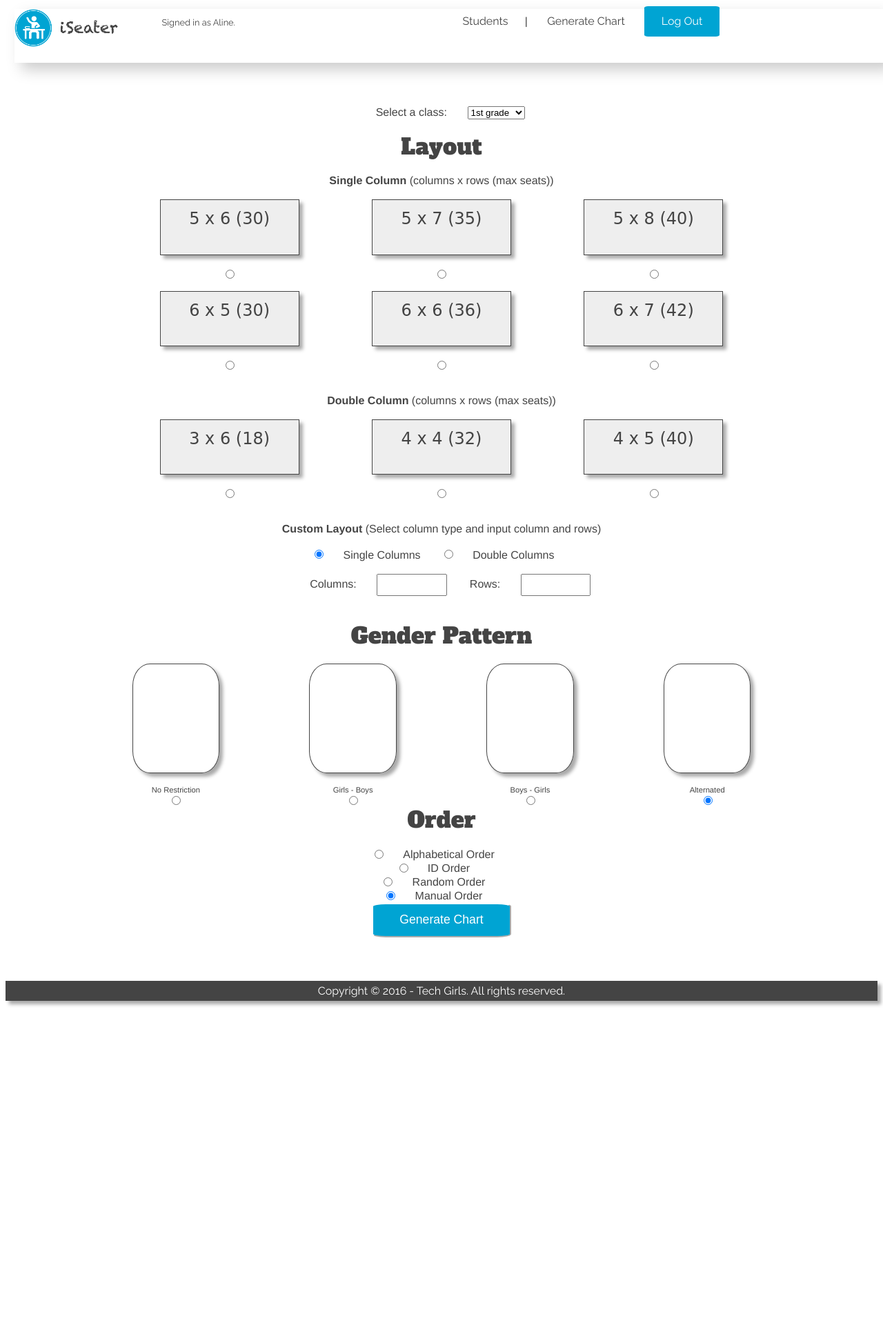
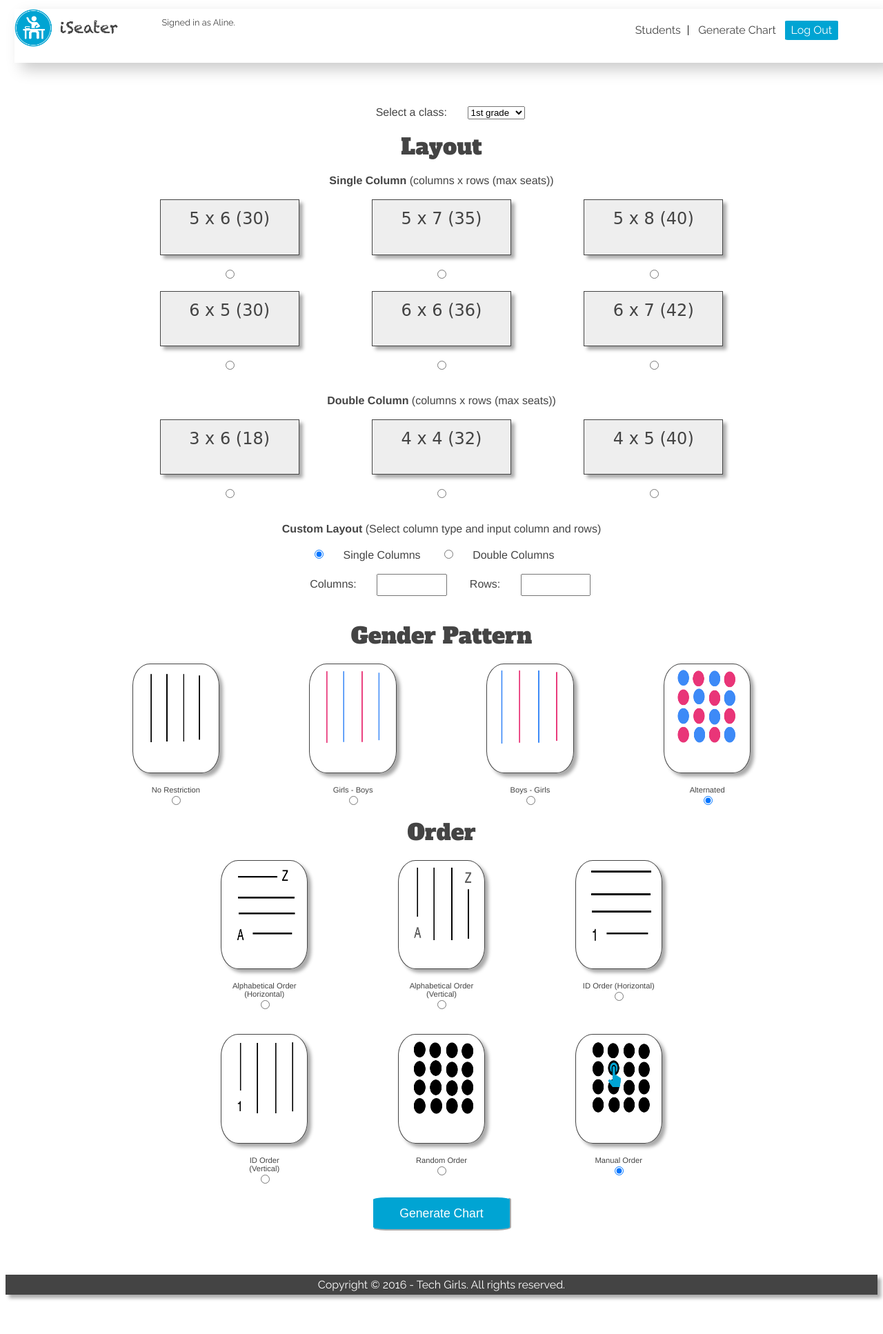
Before and after one commit to alinealencar/iSeater, a PHP site: page /generatechart.php in a window 1280 px wide. Shown: the whole page at 69% size. Before the commit the page ends 1459 px from the top, so only its background shows below. Run offline with PHP 8.4, Linux system fonts and the light colour scheme; some web fonts are replaced.

Commit message:
finished form

```diff
--- a/css/formstyle.css
+++ b/css/formstyle.css
@@ -50,7 +50,11 @@
     padding: 0 5%;
 }
 .genderBox img {
-    margin: 0 auto;
+    margin: 3.5% auto;
+}
+.genderBox img, .orderbox img {
+    width: 77%;
+    height: 74%;
 }
 .gender {
     height: 20%;
@@ -63,3 +67,27 @@
     font-size: 70%;
     color: #444;
 }
+.order {
+    height: 20%;
+    border-radius: 20%;
+    border: 1px solid #444;
+    box-shadow: 5px 5px 5px #aaa;
+}
+.ordergroup{
+    width: 100%;
+    margin: 0 auto;
+    text-align: center;
+}
+.orderbox img{
+    margin: 4%;
+    margin-right: 5%;
+    margin-left: 10%;
+    text-align: left;
+    vertical-align: center;
+}
+.orderbox {
+    display: inline-block;
+    vertical-align:top;
+    width: 10%;
+    padding: 0 5%;
+}
--- a/css/menustyle.css
+++ b/css/menustyle.css
@@ -27,7 +27,10 @@ nav img {
     list-style: none;
     text-align: center;
     margin: 0;
+    margin-top: 1%;
     line-height: 240%;
+    width: 35%;
+    float: right;
 }
 .menu li {
     display: inline;
--- a/generatechart.php
+++ b/generatechart.php
@@ -81,37 +81,66 @@ require "menu.php";
         <br><br>
         <div class = "genderGroup">
             <div class = "genderBox">
-                <div class = "gender"></div><br>
+                <div class = "gender"><img alt="no gender" src="images/nogender.png"></div><br>
                 <span class = "genderSelection">No Restriction</span><br>
                 <input type="radio" name="gender" value="nogender" checked>
             </div>
             <div class = "genderBox">
-                <div class = "gender"></div><br>
+                <div class = "gender"><img alt="girls-boys" src="images/girl boy.png"></div><br>
                 <span class = "genderSelection">Girls - Boys</span><br>
                 <input type="radio" name="gender" value="girlsboys" checked>
             </div>
             <div class = "genderBox">
-                <div class = "gender"></div><br>
+                <div class = "gender"><img alt="boys-girls" src="images/boygirl.png"></div><br>
                 <span class = "genderSelection">Boys - Girls</span><br>
                 <input type="radio" name="gender" value="boysgirls" checked>
             </div>
             <div class = "genderBox">
-                <div class = "gender"></div><br>
+                <div class = "gender"><img alt="alternated" src="images/everyother.png"></div><br>
                 <span class = "genderSelection">Alternated</span><br>
                 <input type="radio" name="gender" value="alternated" checked>
             </div>
         </div>
+        <br>
         <span class = "formSection">Order</span>
         <br><br>
-        <input type="radio" name="order" value="alphabetical" checked><span class = "formLabel">Alphabetical Order</span>
-        <br>
-        <input type="radio" name="order" value="byid" checked><span class = "formLabel">ID Order</span>
-        <br>
-        <input type="radio" name="order" value="random" checked><span class = "formLabel">Random Order</span>
-        <br>
-        <input type="radio" name="order" value="manual" checked><span class = "formLabel">Manual Order</span>
-        <br>
-        <input class = "submitButton" type="submit" value="Generate Chart">
+        <div class = "orderGroup">
+            <div class="orderBox">
+                <div class = "order"><img alt="alphabetical horizontal" src="images/alphabeticalhorizontal.png"></div><br>
+                <span class = "genderSelection">Alphabetical Order (Horizontal)</span><br>
+                <input type="radio" name="order" value="alphabetical" checked>
+            </div>
+            <div class="orderBox">
+                <div class = "order"><img alt="alphabetical vertical" src="images/alphabeticalvertical.png"></div><br>
+                <span class = "genderSelection">Alphabetical Order (Vertical)</span><br>
+                <input type="radio" name="order" value="alphabetical" checked>
+            </div>
+            <div class="orderBox">
+                <div class = "order"><img alt="id horizontal" src="images/idhorizontal.png"></div><br>
+                <span class = "genderSelection">ID Order (Horizontal)</span><br>
+                <input type="radio" name="order" value="byid" checked>
+            </div>
+        </div>
+        <br><br>
+        <div class = "ordergroup">
+            <div class="orderBox">
+                <div class = "order"><img alt="alphabetical horizontal" src="images/idvertical.png"></div><br>
+                <span class = "genderSelection">ID Order<br>(Vertical)</span><br>
+                <input type="radio" name="order" value="byid" checked>
+            </div>
+            <div class="orderBox">
+                <div class = "order"><img alt="alphabetical horizontal" src="images/random.png"></div><br>
+                <span class = "genderSelection">Random Order</span><br>
+                <input type="radio" name="order" value="random" checked>
+            </div>
+            <div class="orderBox">
+                <div class = "order"><img alt="alphabetical horizontal" src="images/manual.png"></div><br>
+                <span class = "genderSelection">Manual Order</span><br>
+                <input type="radio" name="order" value="manual" checked>
+            </div>
+            <br><br>
+            <input class = "submitButton" type="submit" value="Generate Chart">
+        </div>
     </form>
 </body>
 <?php
```
Also changed, not shown: images/manual.png (added), images/random.png (added).
